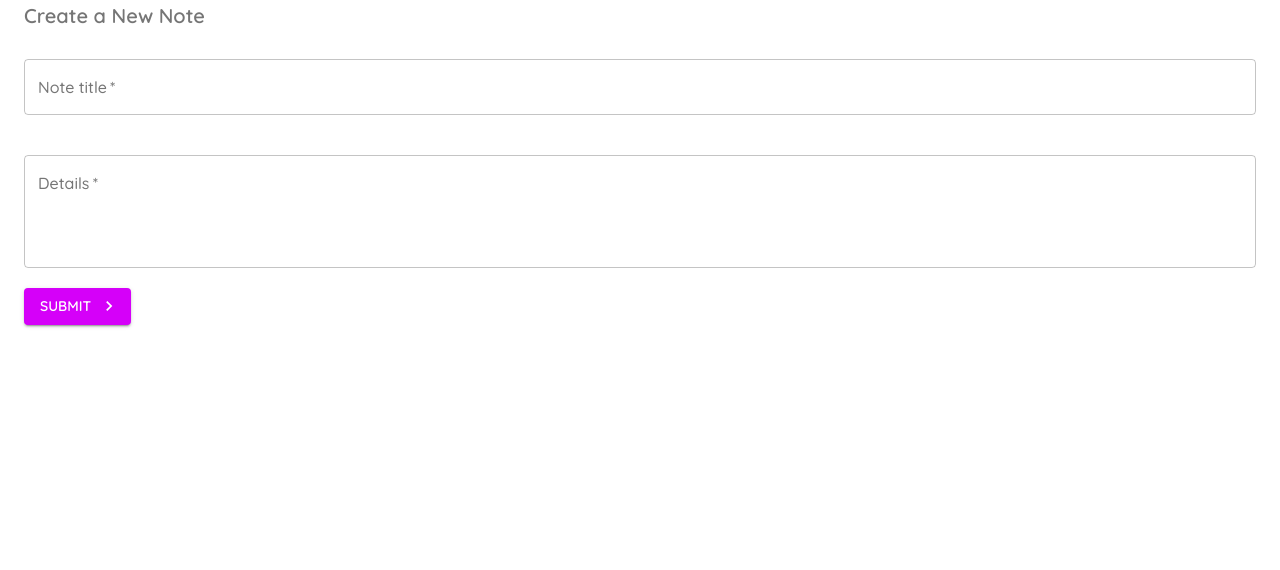
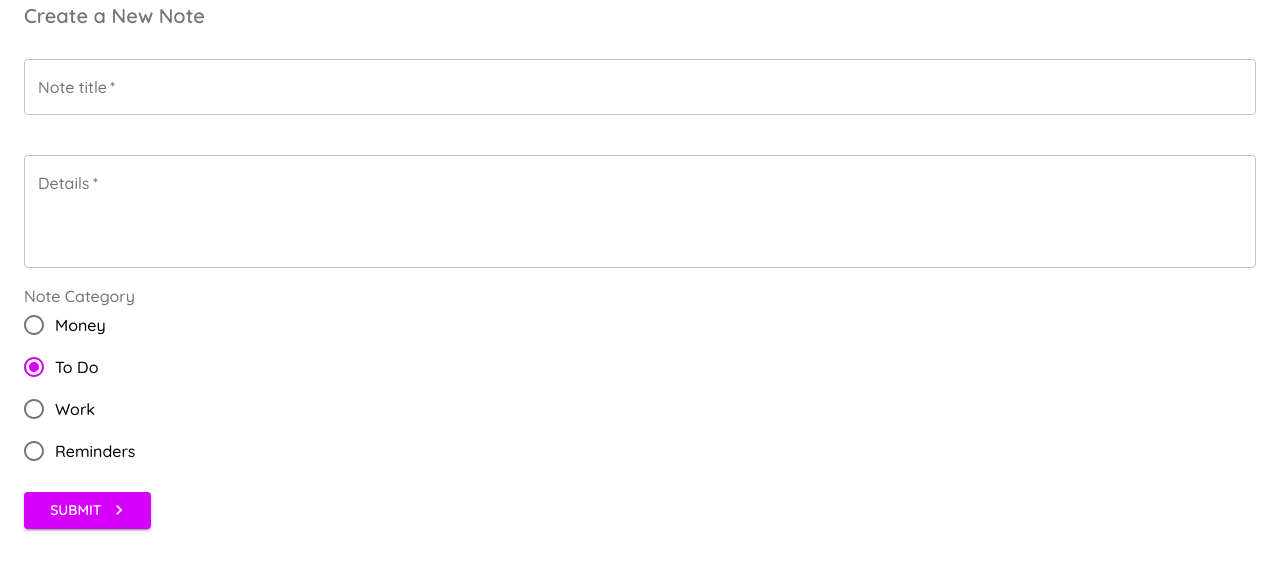
Before and after one commit to krupeshsai/material-tut, a React (Create React App) app: page /create in a window 1280 px wide. Shown: the top 570 px of the page. Built offline with nearby package versions, Linux system fonts and the light colour scheme.

Commit message:
radiobutton

```diff
--- a/src/pages/Create.js
+++ b/src/pages/Create.js
@@ -1,9 +1,12 @@
 import React, { useState } from 'react'
-import {Typography} from "@material-ui/core"
+import {FormControlLabel, Radio, Typography} from "@material-ui/core"
 import {Button} from '@material-ui/core';
 import {TextField} from '@material-ui/core';
 import { Container } from '@material-ui/core';
 import { makeStyles } from '@material-ui/core';
+import { RadioGroup } from '@material-ui/core';
+import { FormControl } from '@material-ui/core';
+import { FormLabel } from '@material-ui/core';
 import KeyboardArrowRightIcon from '@material-ui/icons/KeyboardArrowRight';
 
 const useStyles = makeStyles({
@@ -21,6 +24,7 @@ export default function Create() {
   const [details , setDetails] =useState("")
   const [titleError,setTitleError] = useState(false);
   const [detailsError , setDetailsError] =useState(false)
+  const [category , setCategory] = useState("todo")
 
 
   const handleClick = (e) => {
@@ -29,11 +33,8 @@ export default function Create() {
     if(title && details){
       console.log(title)
       console.log(details)
+      console.log(category)
     }
-
-    setTitle('')
-    setDetails('')
-
 
     setTitleError(false)
     setDetailsError(false)
@@ -80,13 +81,26 @@ export default function Create() {
         error={detailsError}
         ></TextField>
 
-        <Button
+
+      <FormControl>
+      <FormLabel>Note Category</FormLabel>
+      <RadioGroup value={category} onChange={(e) => setCategory(e.target.value)}>
+        <FormControlLabel value="money" control={<Radio/>} label= "Money"/>
+        <FormControlLabel value="todo" control={<Radio/>} label= "To Do"/>
+        <FormControlLabel value="work" control={<Radio/>} label= "Work"/>
+        <FormControlLabel value="reminders" control={<Radio/>} label= "Reminders"/>
+      </RadioGroup>
+
+
+
+        <Button className={classes.field}
         type="submit"
         color="secondary"
         variant="contained"
         endIcon={<KeyboardArrowRightIcon />}>
         Submit
       </Button>
+      </FormControl>
       </form>
 
 
```
